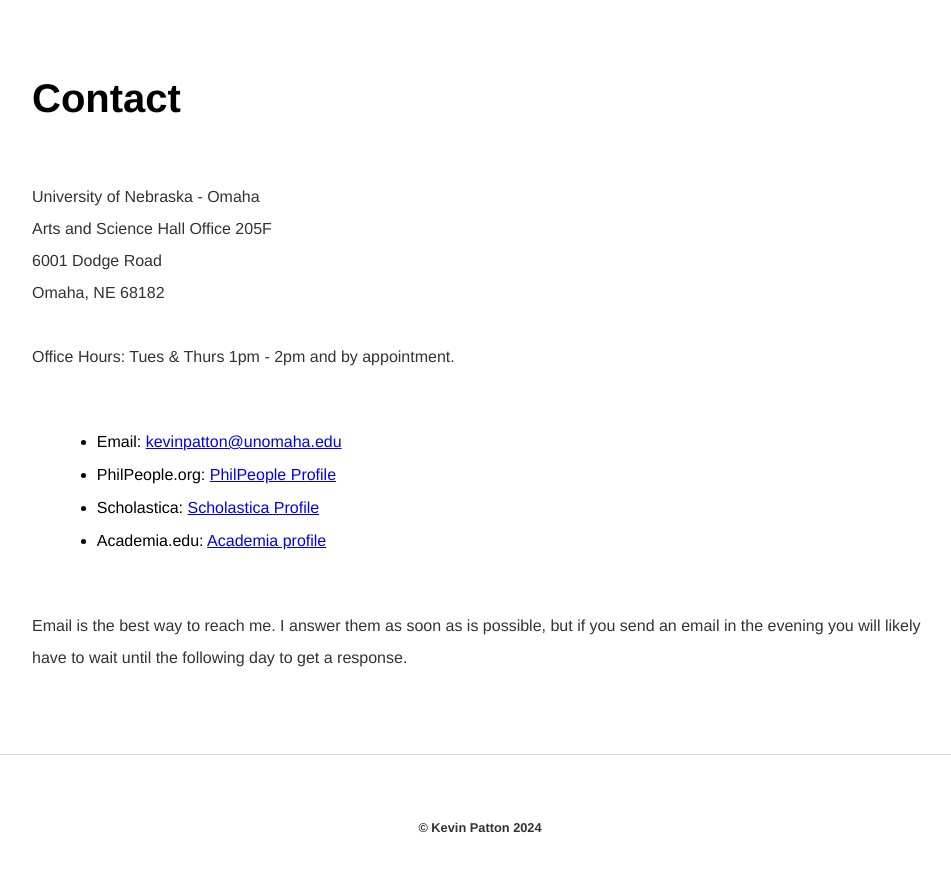
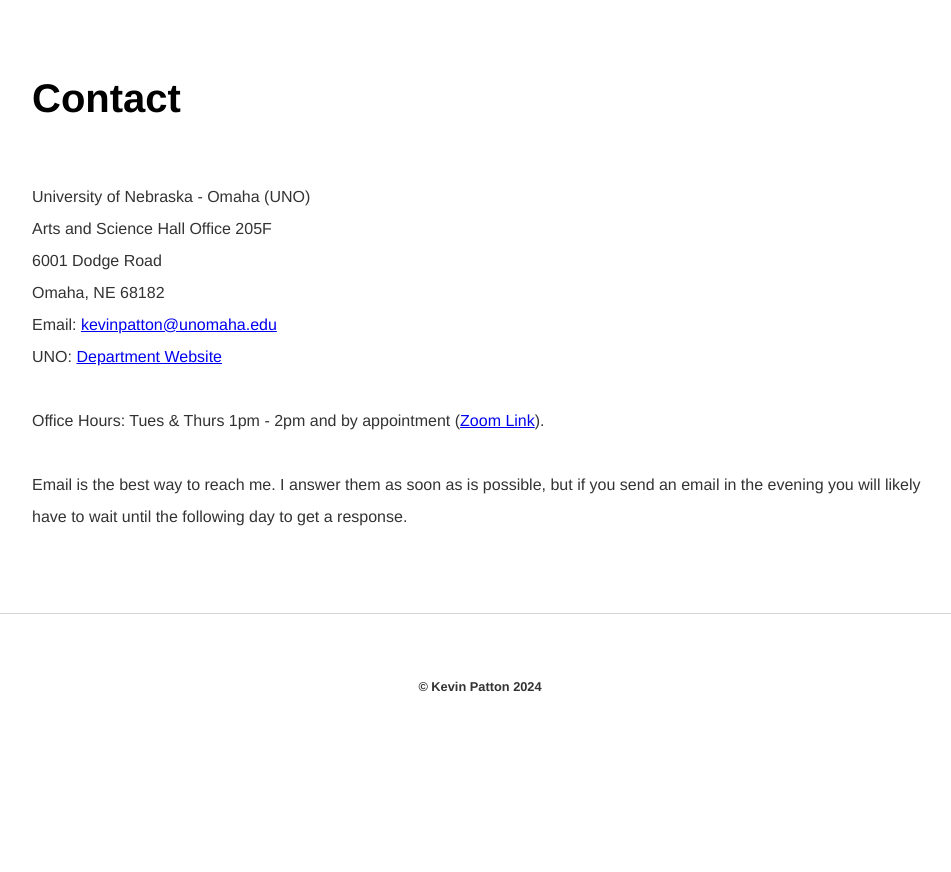
Before and after one commit to kevinjpatton/kevinjpatton.github.io, a Jekyll site: the page built from teaching/phil_3230/contact/index.html, in a window 1280 px wide, cut to the strip 352-1253 px from the top of the page. Shown: the top 872 px of the strip, without its empty margins (160-1111 px from the left). Built offline with Jekyll 4.4.1, drawn with Linux system fonts in a browser that asks for light colours; Markdown is read by kramdown in place of the engine named in the settings; after the commit the page ends 1112 px from its top, so only the background shows below that.

Commit message:
Update index.html

```diff
--- a/teaching/phil_3230/contact/index.html
+++ b/teaching/phil_3230/contact/index.html
@@ -3,11 +3,4 @@
 title: PHIL3230 - Contact
 ---
 <h1>Contact</h1>
-<p>University of Nebraska - Omaha<br>Arts and Science Hall Office 205F<br />6001 Dodge Road<br />Omaha, NE 68182<br><br>Office Hours: Tues & Thurs 1pm - 2pm and by appointment.</p>
-<ul class="standard-list">
-  <li>Email: <a href="mailto:kevinpatton@unomaha.edu" target="_blank">kevinpatton@unomaha.edu</a></li>
-  <li>PhilPeople.org: <a href="https://philpeople.org/profiles/kevin-patton-2" target="_blank">PhilPeople Profile</a></li>
-  <li>Scholastica: <a href="https://app.scholasticahq.com/scholars/251767-kevin-patton" target="_blank">Scholastica Profile</a></li>
-  <li>Academia.edu: <a href="https://un-lincoln.academia.edu/KevinPatton" target="_blank">Academia profile</a></li>
-</ul>
-<p>Email is the best way to reach me.  I answer them as soon as is possible, but if you send an email in the evening you will likely have to wait until the following day to get a response.</p>
+<p>University of Nebraska - Omaha (UNO)<br>Arts and Science Hall Office 205F<br>6001 Dodge Road<br>Omaha, NE 68182<br>Email: <a href="mailto:kevinpatton@unomaha.edu" target="_blank">kevinpatton@unomaha.edu</a><br>UNO: <a href="https://www.unomaha.edu/college-of-arts-and-sciences/philosophy/about-us/directory/kevin-patton.php" target="_blank">Department Website</a><br><br>Office Hours: Tues & Thurs 1pm - 2pm and by appointment (<a href="https://unomaha.zoom.us/j/6213908877" target="_blank">Zoom Link</a>).<br><br>Email is the best way to reach me.  I answer them as soon as is possible, but if you send an email in the evening you will likely have to wait until the following day to get a response.</p>
```
